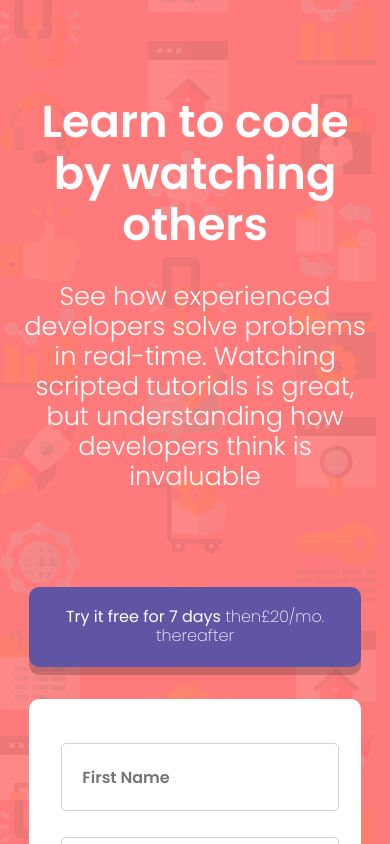
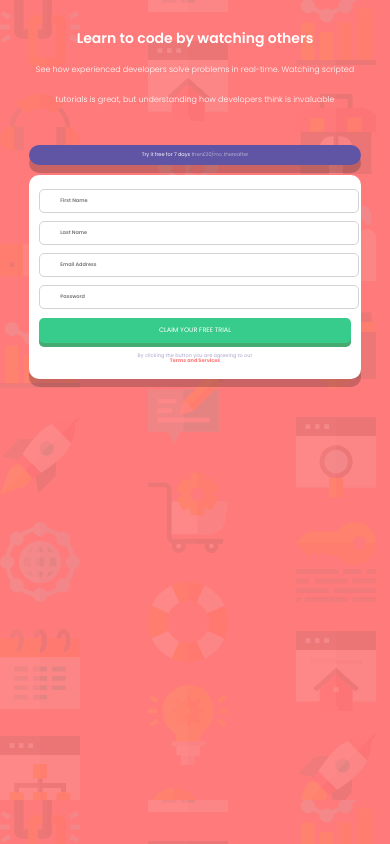
Before and after one commit to AlfieDarko/frontendmentor-01, a Next.js app: page / in a window 390 px wide. Shown: the top 844 px of the page. Built offline with nearby package versions, Linux system fonts and the light colour scheme.

Commit message:
fixed responsiveness?

```diff
--- a/styles/main.scss
+++ b/styles/main.scss
@@ -1,19 +1,20 @@
 .clear-fix {
   display: flow-root;
 }
-
+html {
+  font-size: 10px;
+  @media only screen and (max-width: 500px) {
+    font-size: 5px;
+    -webkit-text-size-adjust: -270%;
+  }
+}
 body {
   // 62.5% is equal to 10px in most browsers,
   // so it makes it easier to calculate REM units.
-  font-size: 10px;
 
   font-family: "Poppins", sans-serif;
   background-color: rgb(255, 122, 122);
   background-image: url("/bg-intro-desktop.png");
-
-  @media only screen and (max-device-width: 500px) {
-    -webkit-text-size-adjust: none;
-  }
 }
 
 // mobile first approach
```
